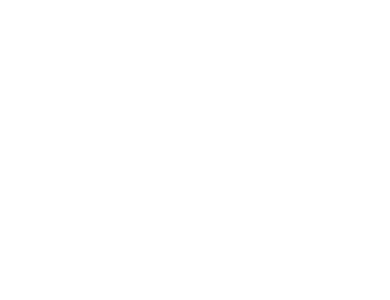
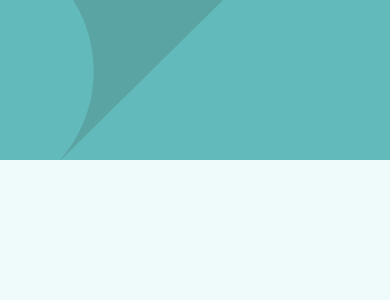
Before and after one commit to Kev-Jung/job-listing-filter, a React (Create React App) app: page / in a window 390 px wide. Shown: the top 300 px of the page. Built offline with nearby package versions, Linux system fonts and the light colour scheme.

Commit message:
Add header background for mobile and desktop screens

```diff
--- a/src/App.js
+++ b/src/App.js
@@ -1,11 +1,15 @@
-
 import './App.scss';
+import HeaderBg from "./images/bg-header-mobile.svg"
 
 function App() {
   return (
-    <div className="App">
+    <>
+      <div className='header-bg'>
+        <img className='header-bg-img' src={HeaderBg} alt="header-background"/>
+      </div>
 
-    </div>
+
+    </>
   );
 }
 
--- a/src/App.scss
+++ b/src/App.scss
@@ -1,6 +1,27 @@
+$font-main: 'League Spartan',
+sans-serif;
+$primary-color: hsl(180, 29%, 50%);
+$background-color: hsl(180, 52%, 96%);
+
+
 body {
   margin: 0;
   padding: 0;
   box-sizing: border-box;
-  font-family: 'League Spartan', sans-serif;
+  font-family: $font-main;
+  background-color: $background-color;
 }
+
+.header-bg {
+  background-color: $primary-color;
+
+  &-img {
+    display: block;
+    width: 100%;
+    height: 160px;
+
+    @media (min-width:900px) {
+      content: url("./images/bg-header-desktop.svg")
+    }
+  }
+}
```
Also changed, not shown: src/images/favicon-32x32.png (deleted).
